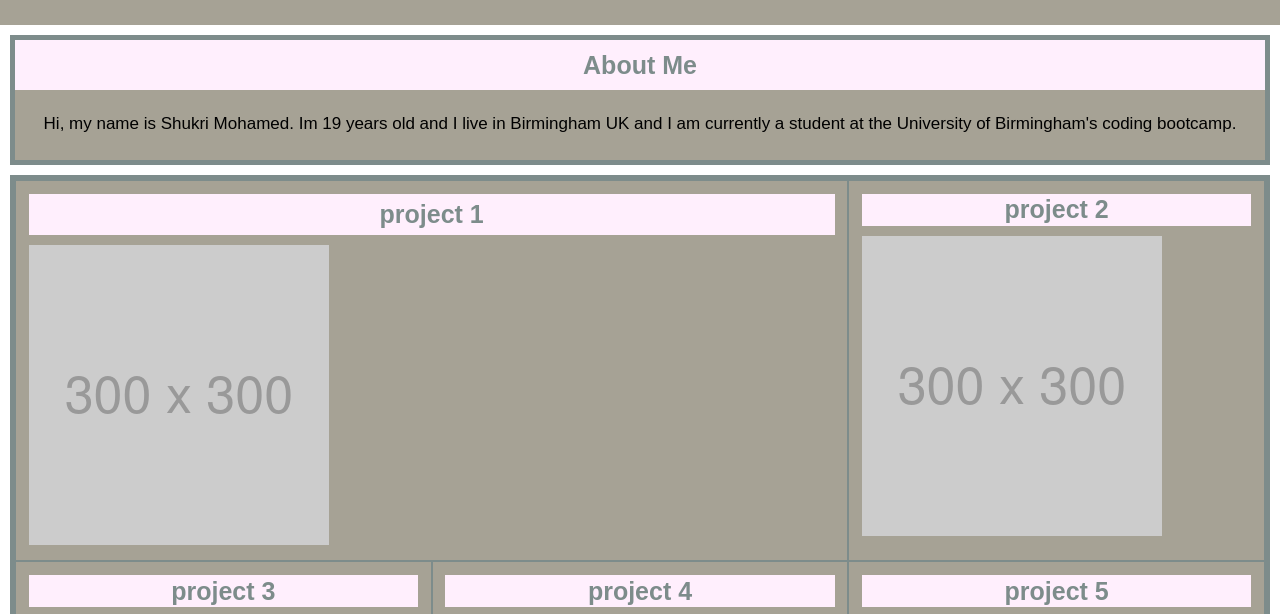
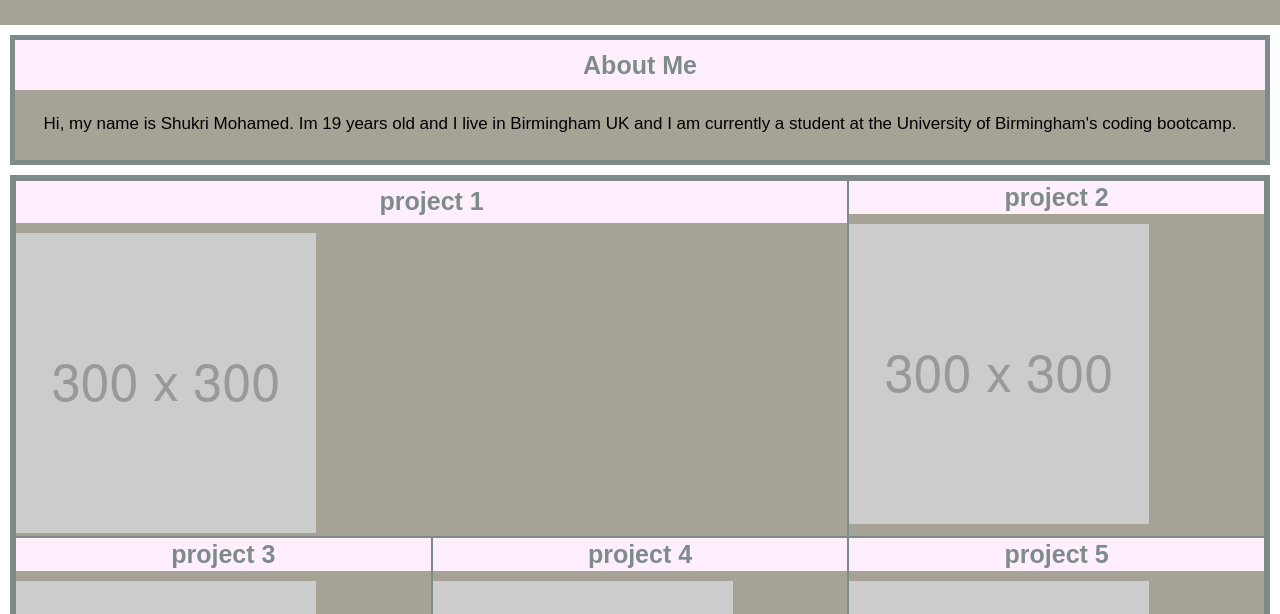
Before and after one commit to Shukrim433/week-2-portfolio-challenge, a plain HTML site: page index.html in a window 1280 px wide. Shown: the part 125-739 px from the top of the page. Drawn offline with Linux system fonts and the light colour scheme.

Commit message:
added headers to 'project' divs and styled them in the style.css file

```diff
--- a/Assets/css/style.css
+++ b/Assets/css/style.css
@@ -50,7 +50,7 @@ body{
 text-align: center;
 padding: 1%;
 margin-bottom: 10px;
-min-height: 18px;
+min-height: 20px;
 color: var(--secondary-color);
 background-color: var(--fourth-color);
 font-size: 25px;
@@ -77,14 +77,11 @@ color: var(--tertiary-color);
     border: 1px solid var(--secondary-color);
     background-color: var(--main-color);
     flex: 0 0 66.666%;
-    padding: 1%;
-
 }
 .other-projects{
     border: 1px solid var(--secondary-color);
     background-color: var(--main-color);
     flex: 0 0 33.333%;
-    padding: 1%;
 }
 
 #contact-me{
```
